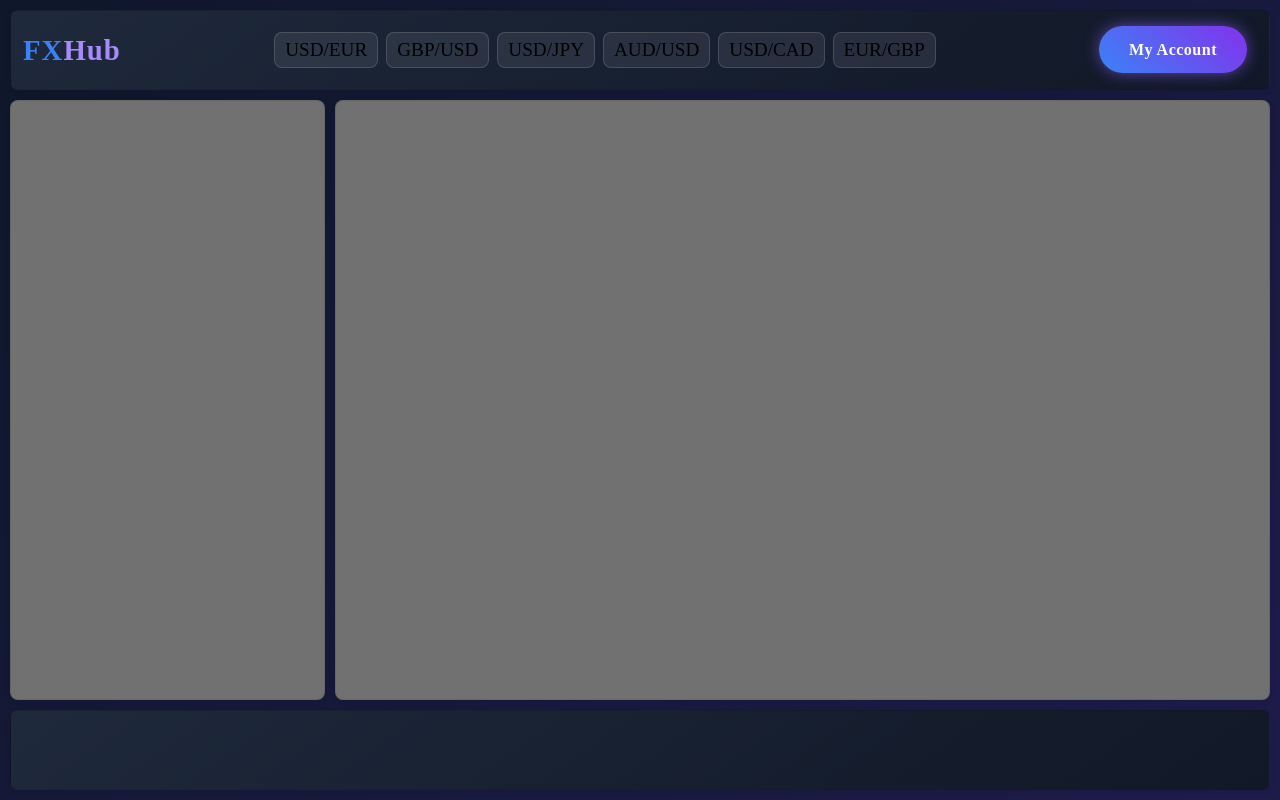
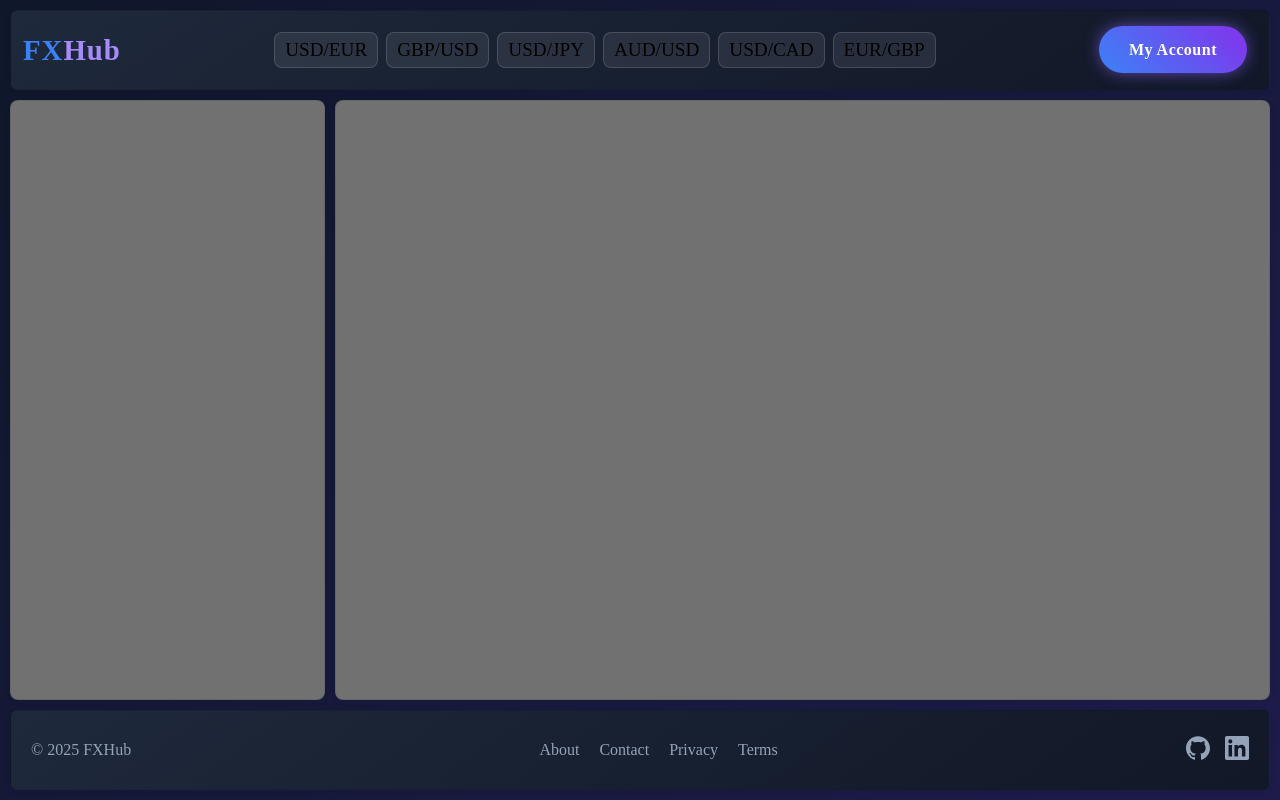
Before and after one commit to 0nel16/CurrencyWebPage, a plain HTML site: page index.html in a window 1280 px wide. Drawn offline with Linux system fonts and the light colour scheme.

Commit message:
Updated the footer area + style accordingly

```diff
--- a/index.html
+++ b/index.html
@@ -27,7 +27,46 @@
             <aside class="card sidebar"></aside>
             <section class="card content"></section>
         </main>
-        <footer class="card footer"></footer>
+        <footer class="card footer">
+            <div class="footerBrand">© 2025 FXHub</div>
+            <nav class="footerNav">
+                <a href="#">About</a>
+                <a href="#">Contact</a>
+                <a href="#">Privacy</a>
+                <a href="#">Terms</a>
+            </nav>
+            <div class="footerSocial">
+                <a href="https://github.com/0nel16" target="_blank" aria-label="GitHub">
+                    <svg width="24" height="24" fill="currentColor" viewBox="0 0 24 24">
+                        <path d="M12 0.297c-6.63 0-12 5.373-12 12
+                        0 5.303 3.438 9.8 8.205 11.385.6.113.82-.258.82-.577
+                        0-.285-.01-1.04-.015-2.04-3.338.726-4.042-1.61-4.042-1.61
+                        -.546-1.387-1.333-1.757-1.333-1.757-1.089-.744.084-.729.084-.729
+                        1.205.084 1.84 1.236 1.84 1.236 1.07 1.834 2.809 1.304
+                        3.495.997.108-.776.418-1.305.762-1.605-2.665-.3-5.466-1.332-5.466-5.93
+                        0-1.31.469-2.381 1.235-3.221-.123-.303-.535-1.523.117-3.176
+                        0 0 1.008-.322 3.301 1.23.957-.266 1.983-.399 3.003-.404
+                        1.02.005 2.047.138 3.006.404 2.291-1.552 3.297-1.23 3.297-1.23
+                        .653 1.653.242 2.873.119 3.176.77.84 1.234 1.911
+                        1.234 3.221 0 4.61-2.804 5.625-5.475 5.921.43.372.823 1.102.823 2.222
+                        0 1.606-.015 2.896-.015 3.286 0 .319.216.694.825.576
+                        C20.565 22.092 24 17.592 24 12.297c0-6.627-5.373-12-12-12"/>
+                    </svg>
+                    </a>
+                    <a href="https://linkedin.com" target="_blank" aria-label="LinkedIn">
+                    <svg width="24" height="24" fill="currentColor" viewBox="0 0 24 24">
+                        <path d="M22.225 0H1.771C.792 0 0 .774 0 1.729v20.542C0
+                        23.227.792 24 1.771 24h20.451C23.2 24 24 23.227
+                        24 22.271V1.729C24 .774 23.2 0 22.225 0zM7.059
+                        20.452H3.542V9h3.517v11.452zM5.3 7.433a2.034
+                        2.034 0 1 1 0-4.068 2.034 2.034 0 0 1 0 4.068zm15.155
+                        13.019h-3.515v-5.569c0-1.328-.027-3.037-1.852-3.037-1.853
+                        0-2.138 1.445-2.138 2.939v5.667H9.435V9h3.379v1.561h.047c.47-.888
+                        1.616-1.828 3.325-1.828 3.556 0 4.211 2.341 4.211 5.385v6.334z"/>
+                    </svg>
+                    </a>
+            </div>
+        </footer>
     </div>
 </body>
 </html>
--- a/style.css
+++ b/style.css
@@ -115,3 +115,41 @@ html, body{
 #btnAccount:active{
     transform: scale(1);
 }
+
+.footer{
+    display: flex;
+    justify-content: space-between;
+    align-items: center;
+    padding: 0 20px;
+    font-size: 1rem;
+    color: #94a3b8;
+}
+
+.footerNav{
+    display: flex;
+    gap: 20px;
+}
+
+.footerNav a{
+    color: #94a3b8;
+    text-decoration: none;
+    transition: color 0.3s ease;
+}
+
+.footerNav a:hover{
+    color: #3b82f6;
+}
+
+.footerSocial{
+    display: flex;
+    gap: 15px;
+}
+
+.footerSocial a{
+    color: #94a3b8;
+    transition: color 0.3s ease;
+}
+
+.footerSocial a:hover{
+    color: #3b82f6;
+}
```
